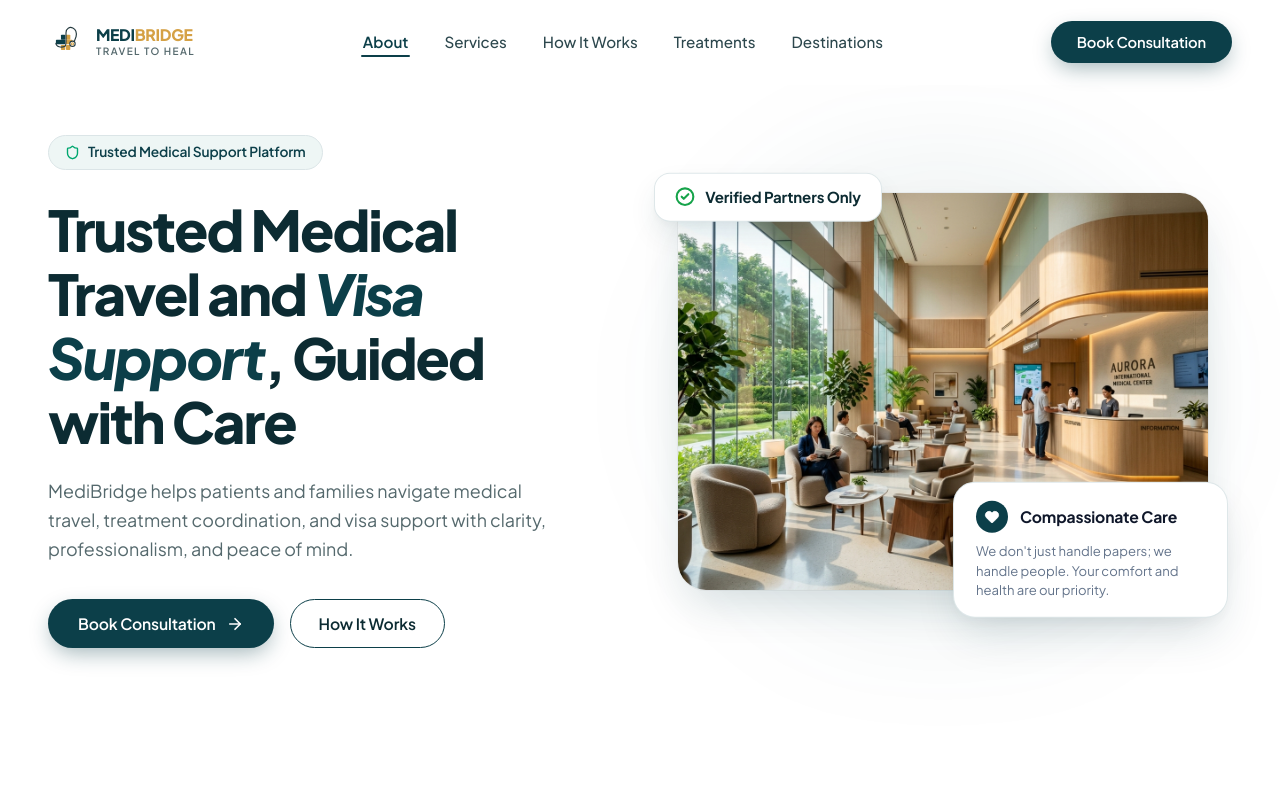
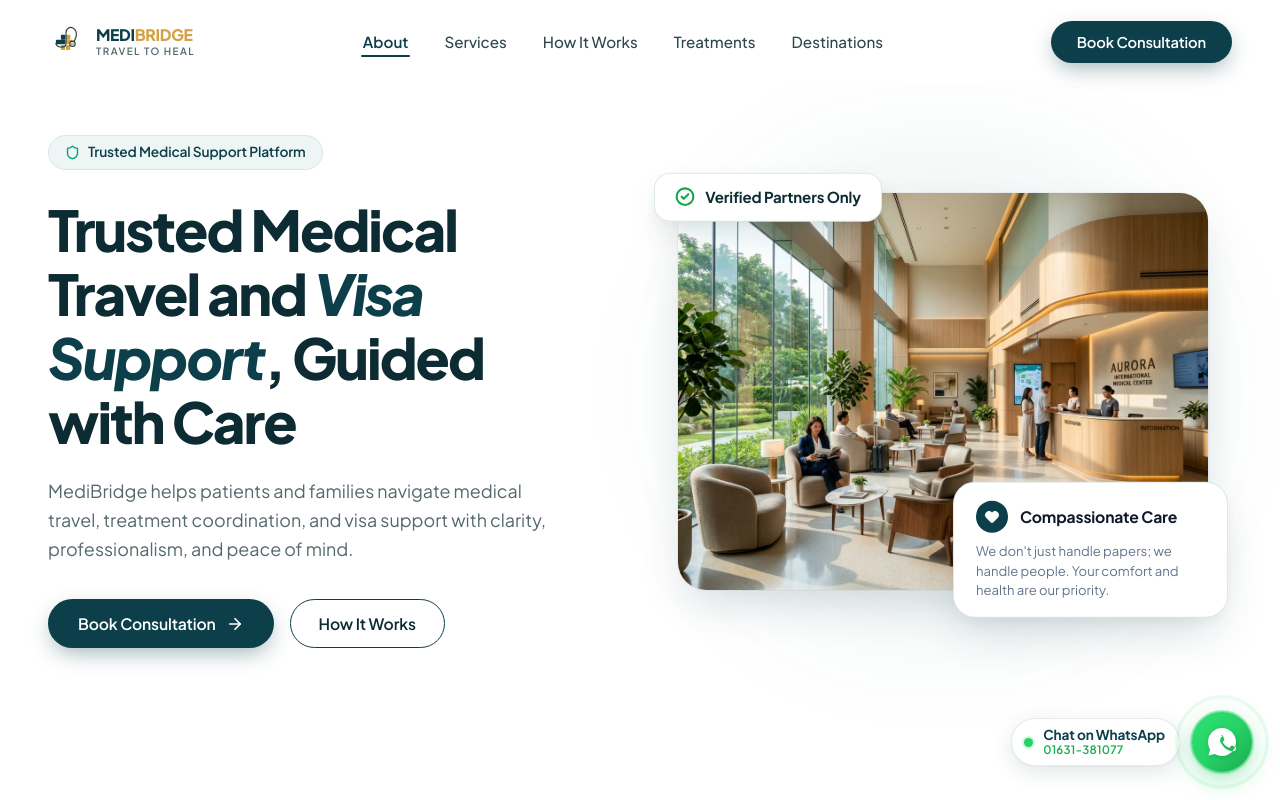
Before and after one commit to rafitalavi/medibridge_medical, a React (Vite) app: page / in a window 1280 px wide. Shown: the top 800 px of the page. Built offline with nearby package versions, Linux system fonts and the light colour scheme.

Commit message:
feat: add bottom-right floating WhatsApp button with number 01631381077

```diff
--- a/src/App.jsx
+++ b/src/App.jsx
@@ -10,6 +10,7 @@ import ServicesPage from './pages/ServicesPage/ServicesPage';
 import DestinationsPage from './pages/DestinationsPage/DestinationsPage';
 import ConsultationModal from './components/ConsultationModal/ConsultationModal';
 import HowItWorksModal from './components/HowItWorksModal/HowItWorksModal';
+import WhatsAppButton from './components/WhatsAppButton/WhatsAppButton';
 
 export default function App() {
   const [currentPage, setCurrentPage] = useState('home');
@@ -138,6 +139,9 @@ export default function App() {
         onClose={() => setIsHowItWorksOpen(false)}
         onProceedToConsultation={handleOpenGeneralConsultation}
       />
+
+      {/* Floating WhatsApp Action Button */}
+      <WhatsAppButton />
     </div>
   );
 }
--- /dev/null
+++ b/src/components/WhatsAppButton/WhatsAppButton.css
@@ -0,0 +1,191 @@
+/* WhatsApp Floating Button Component Styles */
+
+.whatsapp-float-container {
+  position: fixed;
+  bottom: 28px;
+  right: 28px;
+  z-index: 998;
+  display: inline-flex;
+  align-items: center;
+  gap: 12px;
+  pointer-events: auto;
+  font-family: var(--font-family-base, 'Plus Jakarta Sans', sans-serif);
+}
+
+/* Floating Action Button */
+.whatsapp-float-btn {
+  position: relative;
+  width: 60px;
+  height: 60px;
+  border-radius: 50%;
+  background: linear-gradient(135deg, #2fe072 0%, #25d366 50%, #1da851 100%);
+  display: flex;
+  align-items: center;
+  justify-content: center;
+  color: #ffffff;
+  box-shadow: 0 8px 24px rgba(37, 211, 102, 0.4), 0 2px 6px rgba(0, 0, 0, 0.08);
+  transition: transform 0.28s cubic-bezier(0.34, 1.56, 0.64, 1), box-shadow 0.25s ease;
+  text-decoration: none;
+  cursor: pointer;
+  flex-shrink: 0;
+}
+
+.whatsapp-float-btn:hover {
+  transform: scale(1.1) translateY(-2px);
+  box-shadow: 0 14px 30px rgba(37, 211, 102, 0.5), 0 4px 10px rgba(0, 0, 0, 0.12);
+}
+
+.whatsapp-float-btn:active {
+  transform: scale(0.96) translateY(0);
+}
+
+/* WhatsApp SVG Icon */
+.whatsapp-icon-svg {
+  width: 32px;
+  height: 32px;
+  filter: drop-shadow(0 1px 2px rgba(0, 0, 0, 0.15));
+  transition: transform 0.25s ease;
+}
+
+.whatsapp-float-btn:hover .whatsapp-icon-svg {
+  transform: scale(1.05);
+}
+
+/* Subtle Pulse Rings */
+.whatsapp-pulse-ring,
+.whatsapp-pulse-ring-2 {
+  position: absolute;
+  top: 0;
+  left: 0;
+  right: 0;
+  bottom: 0;
+  border-radius: 50%;
+  border: 2px solid #25d366;
+  pointer-events: none;
+  opacity: 0;
+  animation: wa-pulse 2.8s cubic-bezier(0.24, 0, 0.38, 1) infinite;
+}
+
+.whatsapp-pulse-ring-2 {
+  animation: wa-pulse 2.8s cubic-bezier(0.24, 0, 0.38, 1) 1.2s infinite;
+}
+
+@keyframes wa-pulse {
+  0% {
+    transform: scale(0.95);
+    opacity: 0.75;
+  }
+  50% {
+    opacity: 0.35;
+  }
+  100% {
+    transform: scale(1.6);
+    opacity: 0;
+  }
+}
+
+/* Interactive Pill Badge */
+.whatsapp-pill-badge {
+  display: inline-flex;
+  align-items: center;
+  gap: 10px;
+  padding: 8px 14px 8px 12px;
+  background: #ffffff;
+  border-radius: 9999px;
+  border: 1px solid rgba(12, 63, 73, 0.1);
+  box-shadow: 0 6px 20px rgba(12, 63, 73, 0.12), 0 1px 3px rgba(0, 0, 0, 0.04);
+  text-decoration: none;
+  color: #0c3f49;
+  transition: all 0.25s cubic-bezier(0.16, 1, 0.3, 1);
+  transform-origin: right center;
+  backdrop-filter: blur(8px);
+}
+
+.whatsapp-pill-badge:hover {
+  background: #fdfdfd;
+  border-color: rgba(37, 211, 102, 0.4);
+  transform: translateX(-4px);
+  box-shadow: 0 10px 24px rgba(12, 63, 73, 0.16);
+}
+
+/* Online Pulse Dot */
+.whatsapp-online-dot {
+  width: 9px;
+  height: 9px;
+  border-radius: 50%;
+  background-color: #25d366;
+  box-shadow: 0 0 0 2px rgba(37, 211, 102, 0.2);
+  flex-shrink: 0;
+  animation: wa-dot-blink 2s infinite ease-in-out;
+}
+
+@keyframes wa-dot-blink {
+  0%, 100% {
+    opacity: 1;
+    transform: scale(1);
+  }
+  50% {
+    opacity: 0.6;
+    transform: scale(0.85);
+  }
+}
+
+/* Pill Text Layout */
+.whatsapp-pill-text {
+  display: flex;
+  flex-direction: column;
+  line-height: 1.2;
+}
+
+.whatsapp-pill-text strong {
+  font-size: 0.85rem;
+  font-weight: 700;
+  color: #0c3f49;
+  letter-spacing: -0.01em;
+}
+
+.whatsapp-pill-number {
+  font-size: 0.72rem;
+  font-weight: 600;
+  color: #1da851;
+  letter-spacing: 0.02em;
+}
+
+/* Responsive Breakpoints */
+@media (max-width: 640px) {
+  .whatsapp-float-container {
+    bottom: 20px;
+    right: 18px;
+    gap: 8px;
+  }
+
+  .whatsapp-float-btn {
+    width: 52px;
+    height: 52px;
+  }
+
+  .whatsapp-icon-svg {
+    width: 28px;
+    height: 28px;
+  }
+
+  /* On smaller screens, hide the pill text by default or keep it compact */
+  .whatsapp-pill-badge {
+    padding: 6px 10px;
+  }
+
+  .whatsapp-pill-number {
+    display: none;
+  }
+
+  .whatsapp-pill-text strong {
+    font-size: 0.78rem;
+  }
+}
+
+@media (max-width: 420px) {
+  /* On very narrow phones, show only the circular floating button */
+  .whatsapp-pill-badge {
+    display: none;
+  }
+}
--- /dev/null
+++ b/src/components/WhatsAppButton/WhatsAppButton.jsx
@@ -0,0 +1,68 @@
+import React, { useState } from 'react';
+import './WhatsAppButton.css';
+
+export default function WhatsAppButton() {
+  const [isHovered, setIsHovered] = useState(false);
+  const phoneNumber = '8801631381077';
+  const displayPhone = '01631-381077';
+  const defaultMessage = encodeURIComponent(
+    'Hello MediBridge, I would like to inquire about medical travel, hospital coordination, and visa support.'
+  );
+  const whatsappUrl = `https://wa.me/${phoneNumber}?text=${defaultMessage}`;
+
+  return (
+    <aside
+      className="whatsapp-float-container"
+      aria-label="WhatsApp Care Coordinator"
+      onMouseEnter={() => setIsHovered(true)}
+      onMouseLeave={() => setIsHovered(false)}
+    >
+      {/* Expandable / hover pill label */}
+      <a
+        href={whatsappUrl}
+        target="_blank"
+        rel="noopener noreferrer"
+        className="whatsapp-pill-badge"
+        id="whatsapp-pill-cta"
+      >
+        <span className="whatsapp-online-dot" aria-hidden="true" />
+        <span className="whatsapp-pill-text">
+          <strong>Chat on WhatsApp</strong>
+          <small className="whatsapp-pill-number">{displayPhone}</small>
+        </span>
+      </a>
+
+      {/* Main Floating Button */}
+      <a
+        href={whatsappUrl}
+        target="_blank"
+        rel="noopener noreferrer"
+        className="whatsapp-float-btn"
+        id="whatsapp-float-btn"
+        aria-label={`Chat with MediBridge on WhatsApp at ${displayPhone}`}
+      >
+        {/* Animated Ripple Pulse Rings */}
+        <span className="whatsapp-pulse-ring" aria-hidden="true" />
+        <span className="whatsapp-pulse-ring-2" aria-hidden="true" />
+
+        {/* WhatsApp Official SVG Icon */}
+        <svg
+          className="whatsapp-icon-svg"
+          viewBox="0 0 32 32"
+          width="32"
+          height="32"
+          fill="currentColor"
+          xmlns="http://www.w3.org/2000/svg"
+          aria-hidden="true"
+        >
+          <path
+            fillRule="evenodd"
+            clipRule="evenodd"
+            d="M16 2C8.268 2 2 8.268 2 16c0 2.68.75 5.185 2.052 7.32L2.5 29.5l6.388-1.52A13.923 13.923 0 0016 30c7.732 0 14-6.268 14-14S23.732 2 16 2zm-1.07 7.025c.315 0 .63.003.905.016.326.015.688.083.99.73.376.804 1.284 3.128 1.396 3.356.113.228.188.496.037.795-.15.3-.225.485-.45.748-.225.263-.473.587-.676.788-.225.225-.46.469-.197.92.263.45 1.168 1.928 2.505 3.12 1.718 1.532 3.167 2.006 3.618 2.231.45.225.713.188.975-.113.263-.3.1126-1.313 1.426-1.763.3-.45.6-.375.976-.225.375.15 2.378 1.123 2.791 1.329.413.206.688.31.788.479.1.169.1 1.002-.239 1.958-.338.956-1.956 1.874-2.707 1.922-.713.045-1.385.197-4.664-1.127-3.955-1.597-6.474-5.63-6.671-5.892-.197-.263-1.602-2.133-1.602-4.068 0-1.936 1.013-2.888 1.373-3.284.36-.395.787-.495 1.05-.495z"
+            fill="#ffffff"
+          />
+        </svg>
+      </a>
+    </aside>
+  );
+}
```
